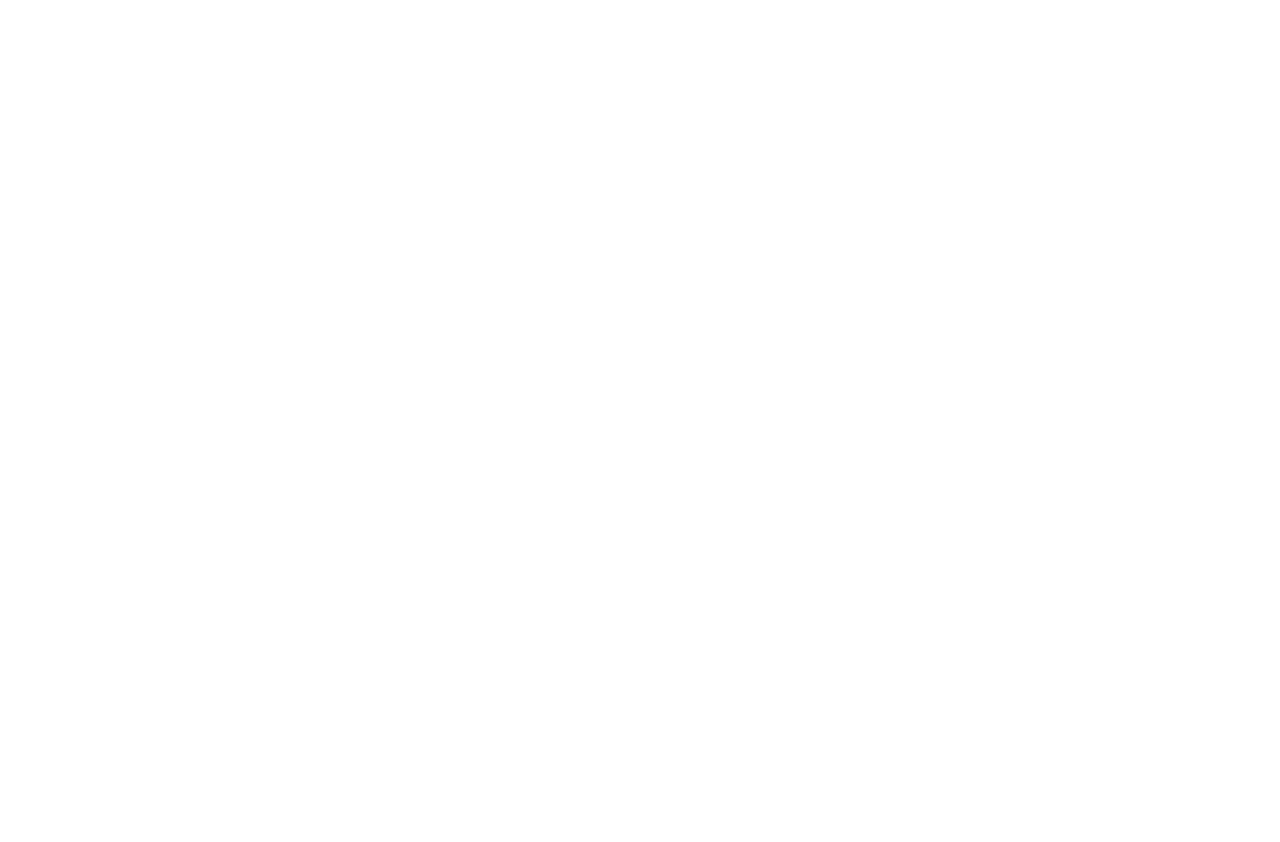
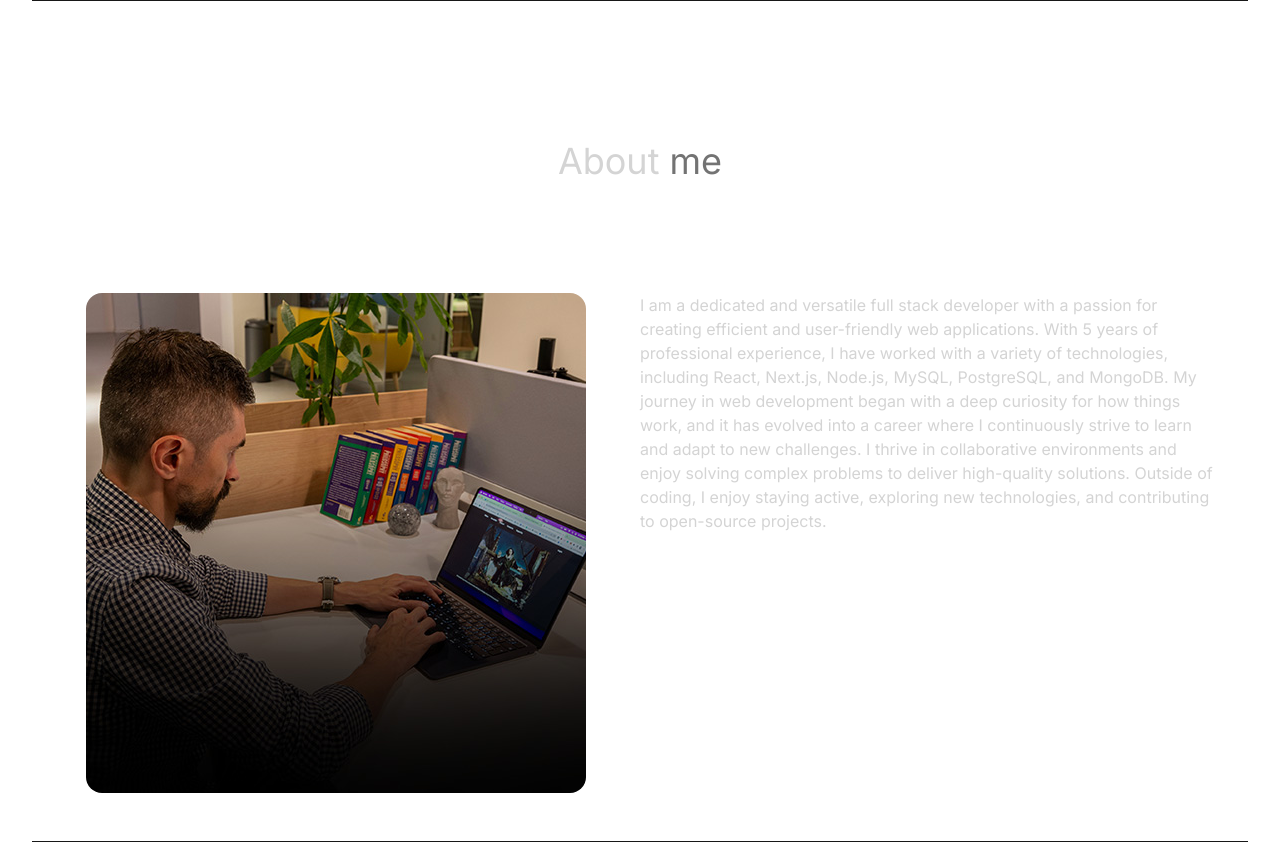
Before and after one commit to Ashen-Shaminda/react-portfolio, a React (Vite) app: page / in a window 1280 px wide. Shown: the part 840-1682 px from the top of the page. Before the commit the page ends 800 px from the top, so only its background shows below. Built offline with nearby package versions, Linux system fonts and the light colour scheme.

Commit message:
feat:Added About section.

```diff
--- a/src/App.jsx
+++ b/src/App.jsx
@@ -1,15 +1,19 @@
 import React from "react";
 import NavBar from "./components/NavBar";
 import Hero from "./components/Hero";
+import About from "./components/About";
 
 const App = () => {
   return (
-    <div className="overflow-x-hidden text-neutral-300 antialiased selection:text-cyan-300 h-screen">
-      <div className="fixed top-0 -z-10 h-full w-full"></div>
-      <div class="absolute top-0 z-[-2] h-screen w-screen bg-neutral-950 bg-[radial-gradient(ellipse_80%_80%_at_50%_-20%,rgba(120,119,198,0.3),rgba(255,255,255,0))]"></div>
+    <div className="overflow-x-hidden text-neutral-300 antialiased selection:text-cyan-300">
+      <div className="fixed top-0 -z-10">
+        <div class="absolute top-0 z-[-2] h-screen w-screen bg-neutral-950 bg-[radial-gradient(ellipse_80%_80%_at_50%_-20%,rgba(120,119,198,0.3),rgba(255,255,255,0))]"></div>
+      </div>
+
       <div className="container mx-auto px-8">
         <NavBar />
         <Hero />
+        <About />
       </div>
     </div>
   );
--- a/src/components/About.jsx
+++ b/src/components/About.jsx
@@ -1,7 +1,27 @@
 import React from "react";
+import aboutImg from "../assets/about.jpg";
+import { ABOUT_TEXT } from "../constants";
 
 const About = () => {
-  return <div>About</div>;
+  return (
+    <div className="border-b border-neutral-900 pb-4">
+      <h2 className="my-20 text-center text-4xl">
+        About <span className="text-neutral-500">me</span>
+      </h2>
+      <div className="flex flex-wrap">
+        <div className="w-full lg:w-1/2 lg:p-8">
+          <div className="flex items-center justify-center">
+            <img className="rounded-2xl" src={aboutImg} alt="about"></img>
+          </div>
+        </div>
+        <div className="w-full lg:w-1/2">
+          <div className="my-2 max-w-xl py-6">
+            <p>{ABOUT_TEXT}</p>
+          </div>
+        </div>
+      </div>
+    </div>
+  );
 };
 
 export default About;
```
